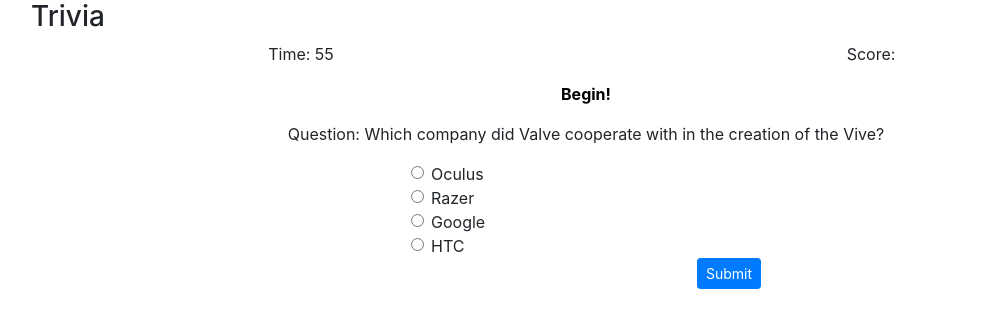
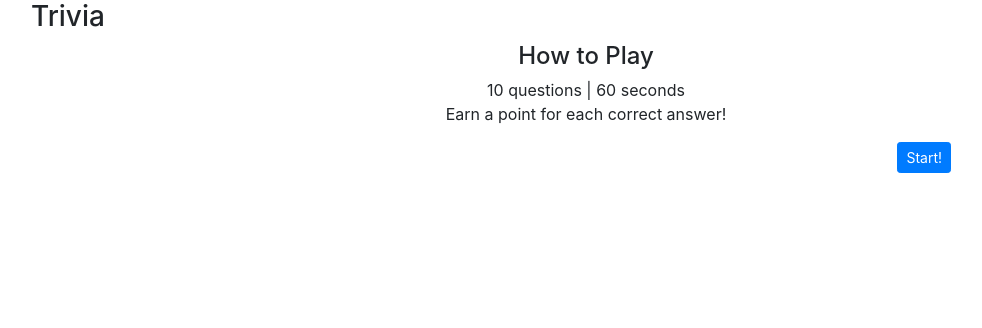
Before and after one commit to beckygold/TriviaGame, a plain HTML site: page index.html in a window 1280 px wide. Shown: the whole page, without its empty margins (54-1036 px from the left). Drawn offline with nearby package versions, Linux system fonts and the light colour scheme.

Commit message:
Added a start game display

```diff
--- a/assets/css/style.css
+++ b/assets/css/style.css
@@ -2,6 +2,15 @@
     float: right;
 }
 
+#start-button {
+    float: right;
+}
+
+.hideDiv {
+    display: none;
+}
+
+/* ANIMATIONS */
 @keyframes stretch {
     50% {
         letter-spacing: 1px;
--- a/assets/javascript/app.js
+++ b/assets/javascript/app.js
@@ -4,7 +4,10 @@ $questionDisplay = $("#question-display");
 $answersDisplay = $("#answers-display");
 $actionDisplay = $("#action-display");
 $scoreDisplay = $("#score-display");
+$startDisplay = $("#start-display");
+$gameDisplay = $("#game-display");
 $submitBtn = $("#submit-button");
+$startBtn = $("#start-button");
 
 // Global variables
 var time = 60
@@ -112,7 +115,11 @@ function startGame() {
     startTimer();
 }
 
-startGame();
+$startBtn.click(function() {
+    $startDisplay.addClass("hideDiv");
+    $gameDisplay.removeClass("hideDiv");
+    startGame();
+})
 
 
 // Submit on-click event that evaluates answer and tallys the player's score
--- a/index.html
+++ b/index.html
@@ -24,6 +24,23 @@
             </div>
         </div>
 
+        <!-- Start Display -->
+        <div id="start-display">
+            <div class="row justify-content-center">
+                <div class="col-md-8 text-center">
+                    <h4>How to Play</h4>
+                    <p id="instructions-display">
+                        10 questions | 60 seconds
+                        <br>
+                        Earn a point for each correct answer!
+                    </p>
+                    <button id="start-button" type="button" class="btn btn-primary btn-sm">Start!</button>
+                </div>
+            </div>
+        </div>
+
+        <!-- Game Display -->
+        <div id="game-display" class="hideDiv">
             <!-- Timer Display -->
             <div class="row text-center">
                 <div class="col-md-6">
@@ -58,6 +75,7 @@
                     <button id="submit-button" type="button" class="btn btn-primary btn-sm">Submit</button>
                 </div>
             </div>
+        </div>
 
     </div>
 
```
Lines whose indentation alone changed are shown as unchanged.
